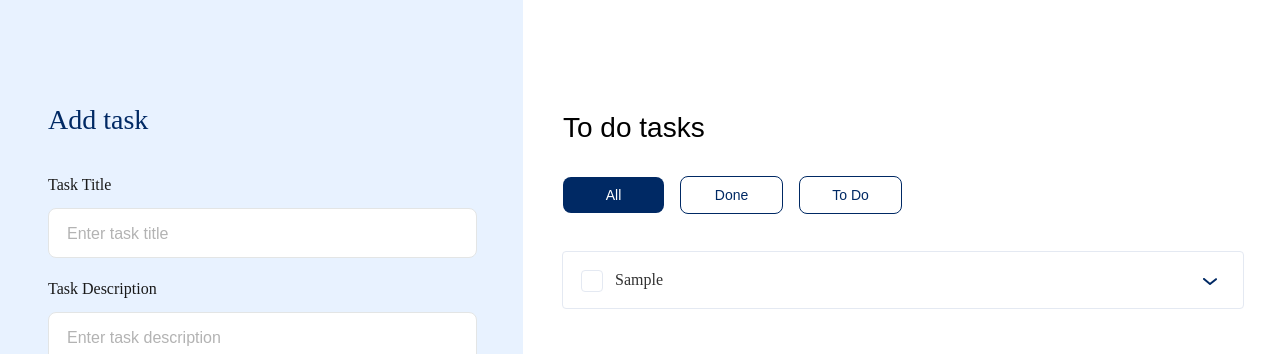
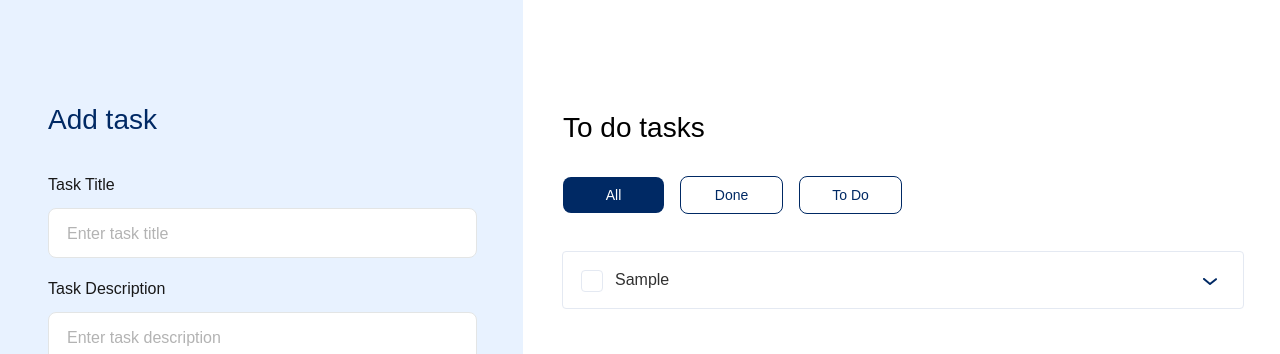
Before and after one commit to SamarthanandKamble/learnyst, a React (Vite) app: page / in a window 1280 px wide. Both pictures are taken after typing "Sample", "Sample" into the empty fields and a click on the button "Add Task". Shown: the top 354 px of the page. Built offline with nearby package versions, Linux system fonts and the light colour scheme.

Commit message:
Code refactoring

```diff
--- a/src/App.css
+++ b/src/App.css
@@ -16,7 +16,7 @@
   height: 48px;
   top: 104px;
   left: 48px;
-  font-family: Poppins;
+  font-family: "Poppins",sans-serif;
   font-size: 28px;
   font-weight: 500;
   text-align: left;
@@ -28,7 +28,7 @@
   height: 24px;
   top: 176px;
   left: 48px;
-  font-family: Poppins;
+  font-family: "Poppins",sans-serif;
   font-size: 16px;
   font-weight: 400;
   color: #191919;
@@ -260,7 +260,7 @@ input[type="checkbox"]:checked::before {
 .todo-content {
   position: absolute;
   left: 52px;
-  font-family: Poppins;
+  font-family: "Poppins",sans-serif;
   font-size: 16px;
   font-weight: 400;
   line-height: 48px;
```
